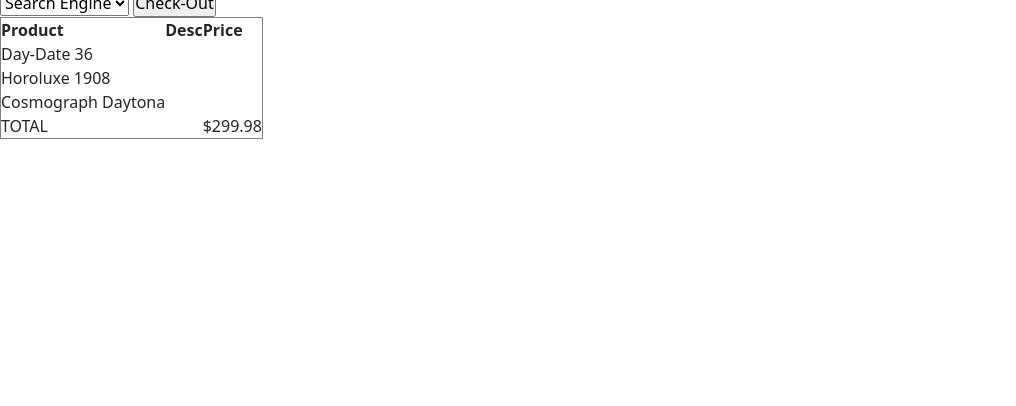
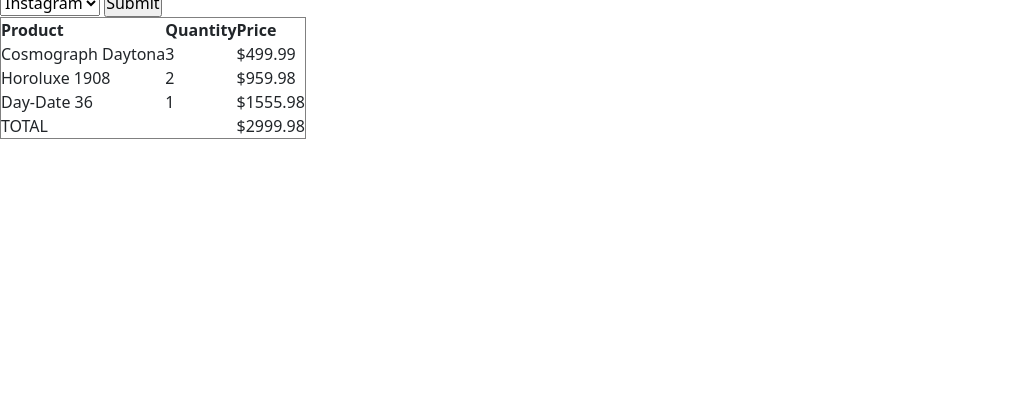
Before and after one commit to RohitPradhan0518/Capstone, a plain HTML site: page cart.html in a window 1280 px wide. Shown: the part 394-800 px from the top of the page, without its empty margins (0-1016 px from the left). Drawn offline with nearby package versions, Linux system fonts and the light colour scheme.

Commit message:
Completed

```diff
--- a/cart.html
+++ b/cart.html
@@ -56,11 +56,13 @@
     <h1>Contact</h1>
     <input type="tel" placeholder="Home Phone">
     <input type="tel" placeholder="Mobile Phone">
-    <h1>How did you hear about us?</h1>
+    <strong><h1>How did you hear about us?</h1></strong>
     <select>
-        <option>Search Engine</option>
+        <option>Instagram</option>
+        <option>TikTok</option>
+        <option>Website</option>
     </select>
-    <input type="submit" value="Check-Out">
+    <input type="submit" value="Submit">
 </form>
 <table border="1">
     <tr>
@@ -68,30 +70,32 @@
             Product
         </th>
         <th>
-            Desc
+            Quantity
         </th>
-        <th>
-            Price
+        <div>
+<th>
+          Price
         </th>
+        </div>
+    </tr>
+    <tr>
+      <td>Cosmograph Daytona</td>
+        <td>3</td>
+        <td>$499.99</td>
+    </tr>
+    <tr>
+        <td>Horoluxe 1908</td>
+        <td>2</td>
+        <td>$959.98</td>
     </tr>
     <tr>
         <td>Day-Date 36 </td>
-        <td> </td>
-        <td></td>
-    </tr>
-    <tr>
-        <td>Horoluxe 1908</td>
-        <td></td>
-        <td></td>
-    </tr>
-    <tr>
-        <td>Cosmograph Daytona</td>
-        <td></td>
-        <td></td>
+        <td>1</td>
+        <td>$1555.98</td>
     </tr>    <tr>
         <td>TOTAL</td>
         <td></td>
-        <td>$299.98</td>
+        <strong><td>$2999.98</td> </strong>
     </tr>
 </table>
 </body>
--- a/styles/main.css
+++ b/styles/main.css
@@ -143,7 +143,13 @@ img:hover {
 }
 
 
-
+.modal-dialog{
+    display:flex;
+    justify-content: center;
+    width: 100vw;
+    height: 90vh;
+    align-items: center;
+}
 
 .content{
     width: 1200px;
```
Also changed, not shown: index.html (+4 -5 lines), register.html (+8 -1 lines).
